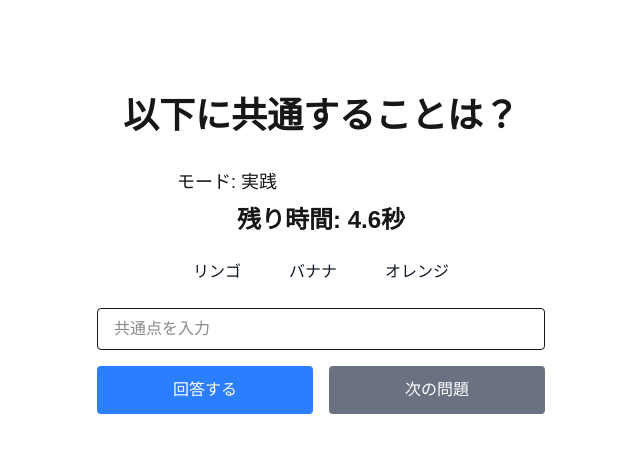
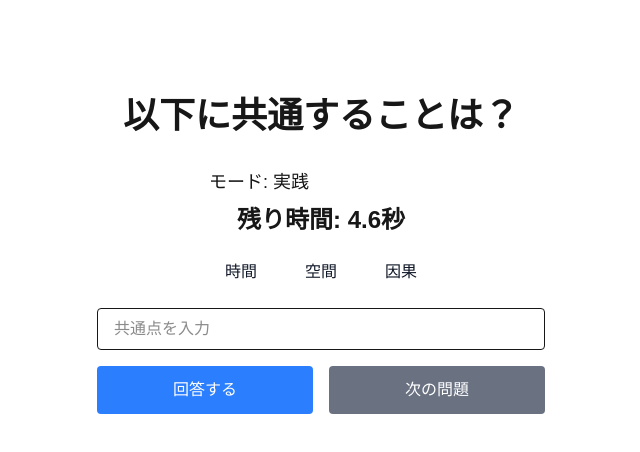
Before and after one commit to mrdeadlift/abstraction-game, a Next.js app: page /game in a window 1280 px wide. Shown: the top 452 px of the page, without its empty margins (319-959 px from the left). Built offline with nearby package versions, Linux system fonts and the light colour scheme.

Commit message:
feat: Implement random word set selection for game mode
- Add `getRandomSet` function to select random word sets
- Modify initial and next word set selection to use random selection
- Import WordSet type for better type safety

```diff
--- a/src/app/game/page.tsx
+++ b/src/app/game/page.tsx
@@ -1,7 +1,7 @@
 "use client";
 import { useSearchParams } from "next/navigation";
 import { useState, useEffect, Suspense } from "react";
-import { wordSets } from "../data";
+import { wordSets, WordSet } from "../data";
 
 function GameContent() {
   const searchParams = useSearchParams();
@@ -10,8 +10,14 @@ function GameContent() {
   const [timer, setTimer] = useState(10);
   const [startTime, setStartTime] = useState(Date.now());
 
-  const [currentSet, setCurrentSet] = useState<number>(0);
+  // ランダムな問題を選ぶ関数
+  const getRandomSet = (sets: WordSet[]) => {
+    return Math.floor(Math.random() * sets.length);
+  };
+
   const wordSetsForDifficulty = wordSets[difficulty || "basic"];
+  // 初期表示時もランダムに問題を選択
+  const [currentSet, setCurrentSet] = useState<number>(() => getRandomSet(wordSetsForDifficulty));
   const wordSet = wordSetsForDifficulty[currentSet];
   const words: string[] = wordSet.words;
 
@@ -34,7 +40,8 @@ function GameContent() {
   };
 
   const handleNext = () => {
-    const nextSet = Math.floor(Math.random() * wordSetsForDifficulty.length);
+    // 次の問題もランダムに選択
+    const nextSet = getRandomSet(wordSetsForDifficulty);
     setCurrentSet(nextSet);
     setAnswer("");
   };
```
